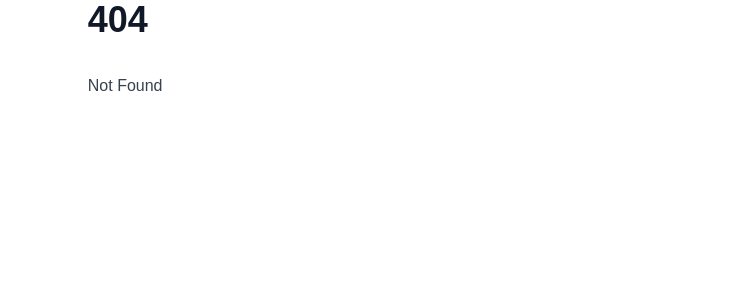
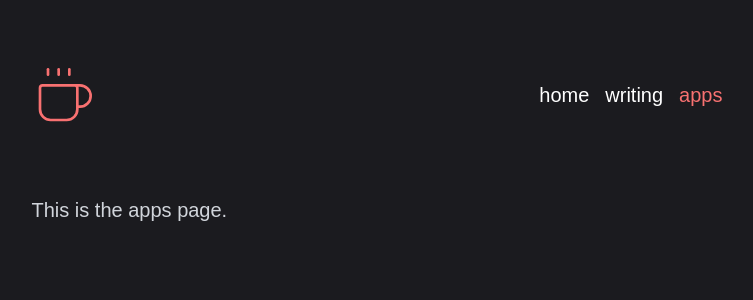
Before and after one commit to commitsovercoffee/markup-mansion, a SvelteKit app: page /apps in a window 1280 px wide. Before the commit this address had no page. Shown: the top 300 px of the page, without its empty margins (263-1016 px from the left). Built offline with nearby package versions, Linux system fonts and the light colour scheme.

Commit message:
adds sitemap & nav bar

```diff
--- a/src/app.html
+++ b/src/app.html
@@ -6,7 +6,10 @@
 		<meta name="viewport" content="width=device-width, initial-scale=1" />
 		%sveltekit.head%
 	</head>
-	<body data-sveltekit-preload-data="hover" class="mx-auto prose font-overpass">
+	<body
+		data-sveltekit-preload-data="hover"
+		class="mx-auto px-4 prose prose-xl prose-invert font-overpass bg-[#1b1b1f]"
+	>
 		<div style="display: contents">%sveltekit.body%</div>
 	</body>
 </html>
--- /dev/null
+++ b/src/lib/components/Nav.svelte
@@ -0,0 +1,65 @@
+<script>
+	import { draw, fly } from 'svelte/transition';
+	import { quintOut } from 'svelte/easing';
+	import { page } from '$app/stores';
+
+	$: currentURL = $page.url.pathname;
+
+	import { onMount } from 'svelte';
+
+	const links = ['home', 'writing', 'apps'];
+
+	export let hidden = false;
+
+	onMount(() => {
+		setTimeout(() => {
+			hidden = true;
+		}, 1500);
+	});
+</script>
+
+<div class="flex justify-between items-center w-full mt-16 mb-16">
+	<div class="h-16 w-16">
+		{#if hidden}
+			<svg
+				xmlns="http://www.w3.org/2000/svg"
+				width="100%"
+				height="100%"
+				viewBox="0 0 24 24"
+				fill="none"
+				stroke="currentColor"
+				stroke-width="1"
+				stroke-linecap="round"
+				stroke-linejoin="round"
+				class="lucide lucide-coffee stroke-red-400"
+			>
+				<path transition:draw={{ duration: 1500, easing: quintOut }} d="M10 2v2" />
+				<path transition:draw={{ duration: 1500, easing: quintOut }} d="M14 2v2" />
+				<path
+					transition:draw={{ duration: 1500, easing: quintOut }}
+					d="M16 8a1 1 0 0 1 1 1v8a4 4 0 0 1-4 4H7a4 4 0 0 1-4-4V9a1 1 0 0 1 1-1h14a4 4 0 1 1 0 8h-1"
+				/>
+				<path transition:draw={{ duration: 1500, easing: quintOut }} d="M6 2v2" />
+			</svg>
+		{/if}
+	</div>
+	<div class="list-none flex gap-4">
+		{#each links as link}
+			{#if hidden}
+				<a
+					href={link === 'home' ? '/' : link}
+					class="{currentURL === '/' && link === 'home'
+						? 'text-red-400'
+						: currentURL.slice(1) === link &&
+							'text-red-400'} no-underline hover:text-red-400 group transition-all duration-200 delay-75"
+					transition:fly={{ delay: 1000, duration: 1500, easing: quintOut }}
+				>
+					{link}
+					<span
+						class="block max-w-0 group-hover:max-w-full transition-all duration-500 h-0.5 bg-red-400"
+					></span>
+				</a>
+			{/if}
+		{/each}
+	</div>
+</div>
--- a/src/routes/+layout.svelte
+++ b/src/routes/+layout.svelte
@@ -1,8 +1,10 @@
 <script>
+	import Nav from '$lib/components/Nav.svelte';
 	import '../app.css';
 
 	// Supports weights 100-900
 	import '@fontsource-variable/overpass';
 </script>
 
+<Nav />
 <slot />
--- a/src/routes/+page.svelte
+++ b/src/routes/+page.svelte
@@ -1,2 +1,3 @@
-<h1>Welcome to SvelteKit</h1>
-<p>Visit <a href="https://kit.svelte.dev">kit.svelte.dev</a> to read the documentation</p>
+<div>
+	<h1>Yet another <br /> personal website.</h1>
+</div>
--- /dev/null
+++ b/src/routes/apps/+page.svelte
@@ -0,0 +1 @@
+<p>This is the apps page.</p>
--- /dev/null
+++ b/src/routes/writing/+page.svelte
@@ -0,0 +1 @@
+<p>This is the writings page.</p>
```
